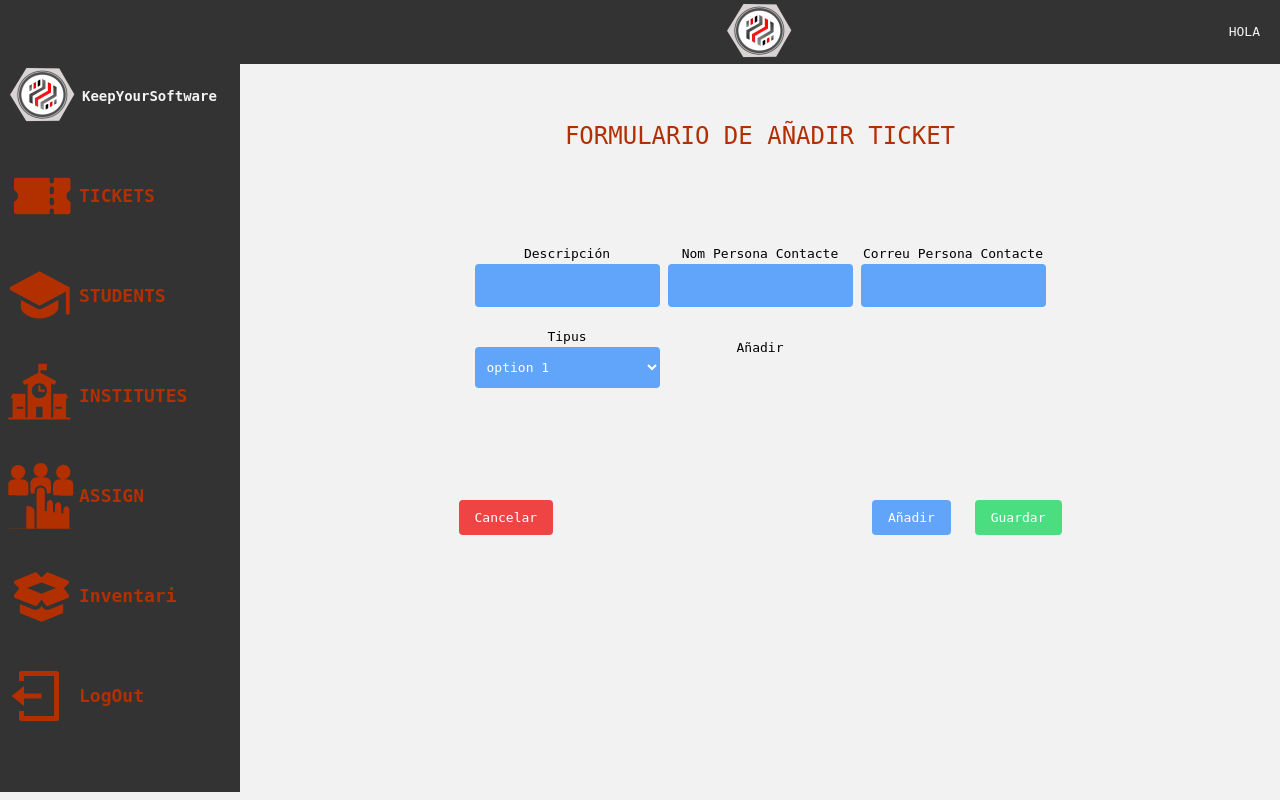
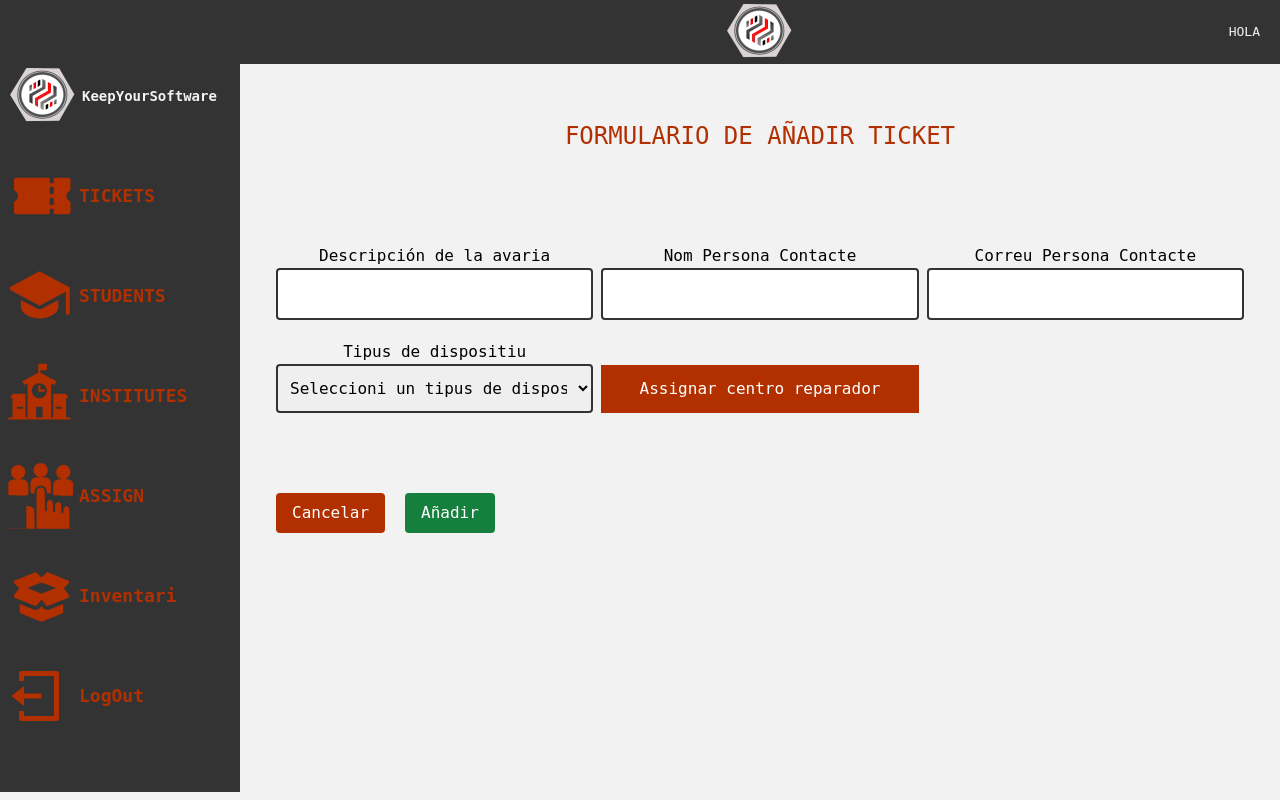
Before and after one commit to iansi0/DAW_Project, a CodeIgniter 4 app: template ControlReparacions/app/Views/tickets/ticketForm.php in a window 1280 px wide. Run offline with PHP 8.4 and a stand-in for CodeIgniter, Linux system fonts and the light colour scheme; the template is opened without the code that fills it, so the values that code supplies are empty; some libraries are stand-ins or nearby versions.

Commit message:
fix: form add ticket change styles

```diff
--- a/ControlReparacions/app/Views/tickets/ticketForm.php
+++ b/ControlReparacions/app/Views/tickets/ticketForm.php
@@ -3,46 +3,70 @@
 
 <h1 class="text-2xl text-primario mt-14">FORMULARIO DE AÑADIR TICKET</h1>
 
-<section class="container mx-auto px-4 py-8 mt-10">
-    <form action="addticket" method="POST" class="grid grid-cols-3 gap-x-2">
+<section class="container mx-auto px-4 py-8 mt-10 text-base">
+    <form action="addticket" method="POST" class="flex flex-col gap-20">
+
+        <div class="grid grid-cols-3 gap-x-2">
 
             <div class="flex flex-col mt-5">
-            <label class="">Descripción</label>
-            <input type="text" name="description"  class="bg-blue-400 hover:bg-blue-500 text-white px-2 py-3 rounded flex-1">
+                <label class="">Descripción de la avaria</label>
+                <input type="text" name="description" class="border-2 border-terciario-1 px-2 py-3 rounded ">
             </div>
 
             <div class="flex flex-col mt-5">
-            <label  class="">Nom Persona Contacte</label>
-            <input type="text" name="nameContact" class="bg-blue-400 hover:bg-blue-500 text-white px-2 py-3 rounded flex-1"></input>
+                <label class="">Nom Persona Contacte</label>
+                <input type="text" name="nameContact" class="border-2 border-terciario-1 px-2 py-3 rounded "></input>
             </div>
 
             <div class="flex flex-col mt-5">
-            <label  class="">Correu Persona Contacte</label>
-            <input type="text" name="emailContact" class="bg-blue-400 hover:bg-blue-500 text-white px-2 py-3 rounded flex-1"></input>
+                <label class="">Correu Persona Contacte</label>
+                <input type="text" name="emailContact" class="border-2 border-terciario-1 px-2 py-3 rounded"></input>
             </div>
 
 
             <div class="flex flex-col mt-5">
-            <label  class="">Tipus</label>
-            <select name="id_type" id="" class="bg-blue-400 hover:bg-blue-500 text-white px-2 py-3 rounded flex-1">
-                <option value="1">option 1</option>
-                <option value="2">option 2</option>
-                <option value="3">option 3</option>
-                <option value="4">option 4</option>
+                <label class="">Tipus de dispositiu</label>
+                <select name="id_type" id="" class="border-2 border-terciario-1 px-2 py-3 rounded ">
+                <option value="" disabled selected hidden>Seleccioni un tipus de dispositiu</option>
+                    <option value="1">Ordinador sobretaula</option>
+                    <option value="2">Proyector</option>
+                    <option value="3">Portatil</option>
                 </select>
             </div>
 
-<input type="submit" value="Añadir" >
+            <div class="flex flex-col justify-end  mt-5">
+
+                <button type="button" id="assignButton" class="bg-primario text-white px-2 py-3  hover:bg-terciario-4">Assignar centro reparador</button>
+
+                <label class="hidden" for="institute" id="labelInstitute">Institut reparador</label>
+                <select name="institute" id="institute" class="border-2 border-terciario-1 px-2 py-3 rounded  hidden">
+                    <option value="" disabled selected hidden>Seleccioni un institut reparador</option>
+                    <option value="1">Institut Caparella</option>
+                </select>
+            </div>
+        </div>
+
+        <div class="flex gap-5">
+
+            <a href="<?= base_url('/tickets') ?>" class="bg-primario hover:bg-red-600 text-white px-4 py-2 rounded">Cancelar</a>
+
+            <input type="submit" value="Añadir" class="bg-green-700 hover:bg-green-500 text-white px-4 py-2 rounded">
+
+        </div>
 
     </form>
 </section>
 
-<div class="flex items-center mt-20 justify-between">
-    <button class="bg-red-500 hover:bg-red-600 text-white px-4 py-2 rounded">Cancelar</button>
-    <div>
-        <button class="bg-blue-400 hover:bg-blue-500 text-white px-4 py-2 rounded">Añadir</button>
-        <button class="bg-green-400 hover:bg-green-500 text-white px-4 py-2 rounded ml-4">Guardar</button>
-    </div>
-</div>
+<script>
+    const botonMostrar = document.getElementById('assignButton');
+    const labelSelect = document.getElementById('labelInstitute');
+    const contenedorSelect = document.getElementById('institute');
+
+    botonMostrar.addEventListener('click', () => {
+        labelSelect.style.display = 'block';
+        contenedorSelect.style.display = 'block';
+        botonMostrar.style.display = 'none';
+    });
+</script>
 
 <?= $this->endSection() ?>
```
Also changed, not shown: ControlReparacions/public/assets/css/styles.css. Lines whose indentation alone changed are shown as unchanged.
